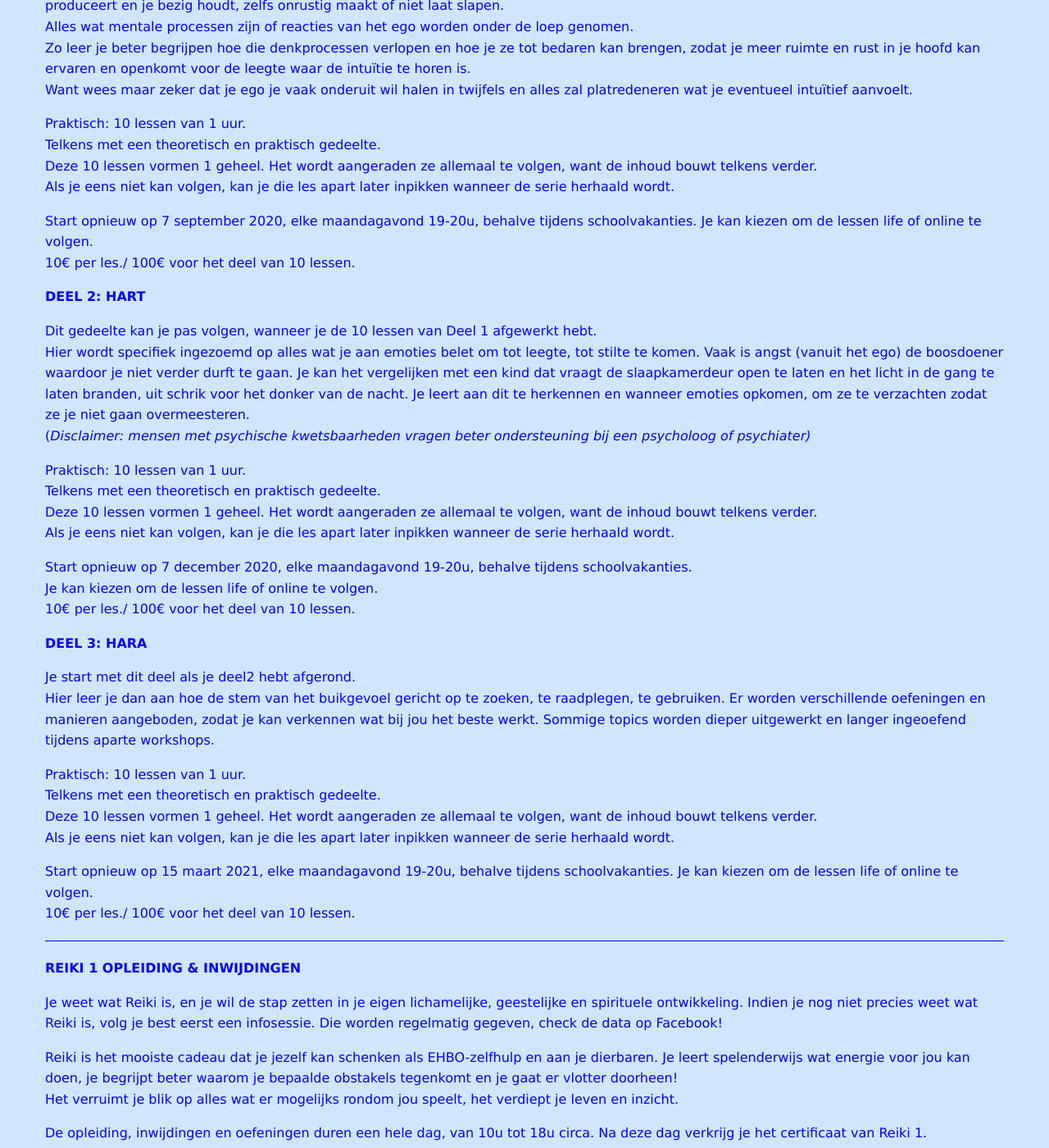
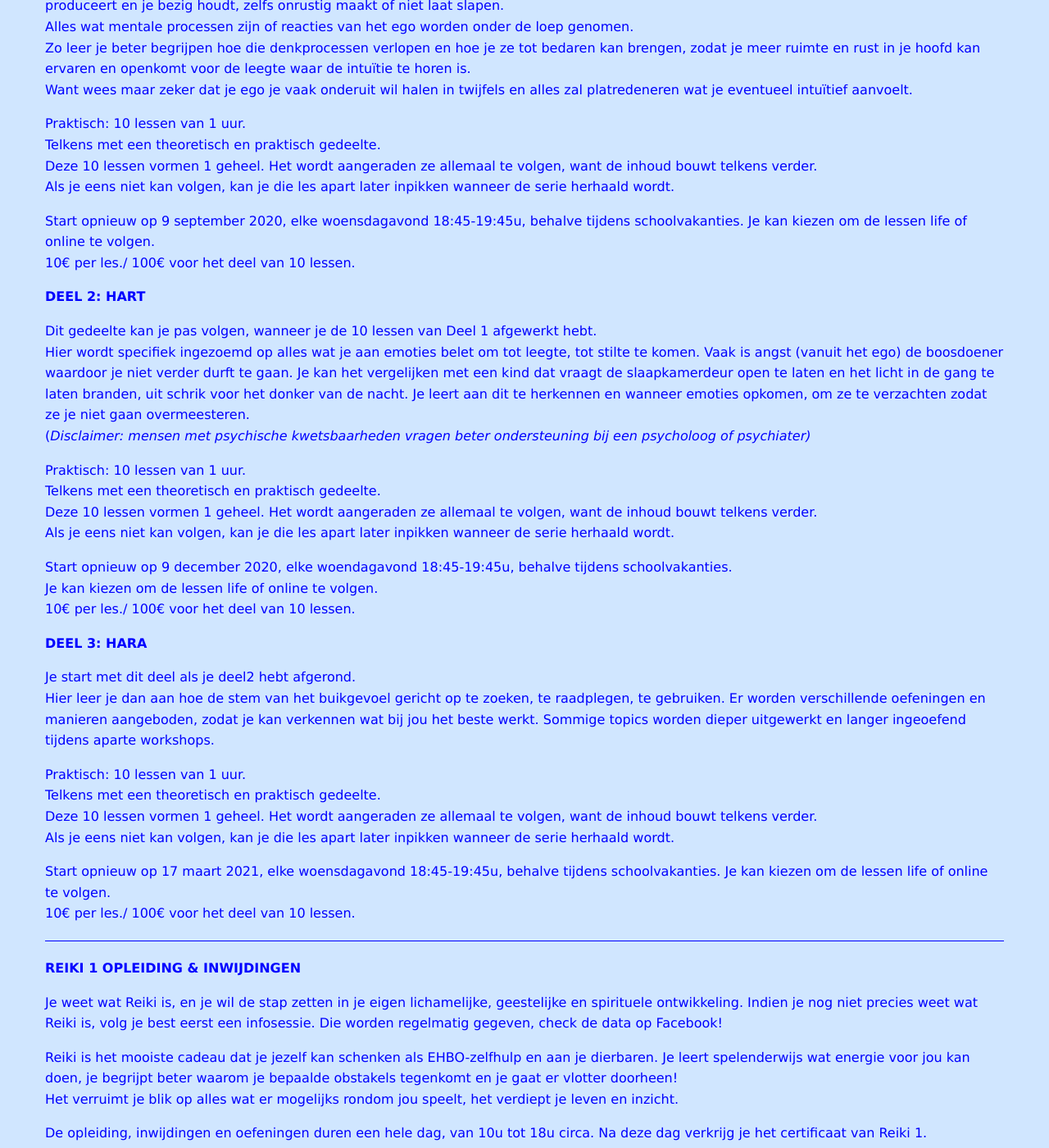
Before and after one commit to ankher/ankher.github.io, a Jekyll site: the page built from cursussen.md, in a window 1280 px wide and 1400 px high, scrolled down 364 px. Shown: the whole window at 82% size. Built offline with Jekyll 4.4.1, drawn with Linux system fonts in a browser that asks for light colours; nearby versions of some CDN libraries; our own code applies the rules of GitHub Pages for plain Markdown files.

Commit message:
Update cursussen.md

```diff
--- a/cursussen.md
+++ b/cursussen.md
@@ -22,7 +22,7 @@ Telkens met een theoretisch en praktisch gedeelte.
 Deze 10 lessen vormen 1 geheel. Het wordt aangeraden ze allemaal te volgen, want de inhoud bouwt telkens verder.
 Als je eens niet kan volgen, kan je die les apart later inpikken wanneer de serie herhaald wordt.
 
-Start opnieuw op 7 september 2020, elke maandagavond 19-20u, behalve tijdens schoolvakanties.
+Start opnieuw op 9 september 2020, elke woensdagavond 18:45-19:45u, behalve tijdens schoolvakanties.
 Je kan kiezen om de lessen life of online te volgen.
 10€ per les./ 100€ voor het deel van 10 lessen.
 
@@ -37,7 +37,7 @@ Telkens met een theoretisch en praktisch gedeelte.
 Deze 10 lessen vormen 1 geheel. Het wordt aangeraden ze allemaal te volgen, want de inhoud bouwt telkens verder.
 Als je eens niet kan volgen, kan je die les apart later inpikken wanneer de serie herhaald wordt.
 
-Start opnieuw op 7 december 2020, elke maandagavond 19-20u, behalve tijdens schoolvakanties.
+Start opnieuw op 9 december 2020, elke woendagavond 18:45-19:45u, behalve tijdens schoolvakanties.
 Je kan kiezen om de lessen life of online te volgen.
 10€ per les./ 100€ voor het deel van 10 lessen.
 
@@ -53,7 +53,7 @@ Telkens met een theoretisch en praktisch gedeelte.
 Deze 10 lessen vormen 1 geheel. Het wordt aangeraden ze allemaal te volgen, want de inhoud bouwt telkens verder.
 Als je eens niet kan volgen, kan je die les apart later inpikken wanneer de serie herhaald wordt.
 
-Start opnieuw op 15 maart 2021, elke maandagavond 19-20u, behalve tijdens schoolvakanties.
+Start opnieuw op 17 maart 2021, elke woensdagavond 18:45-19:45u, behalve tijdens schoolvakanties.
 Je kan kiezen om de lessen life of online te volgen.
 10€ per les./ 100€ voor het deel van 10 lessen.
 
```
